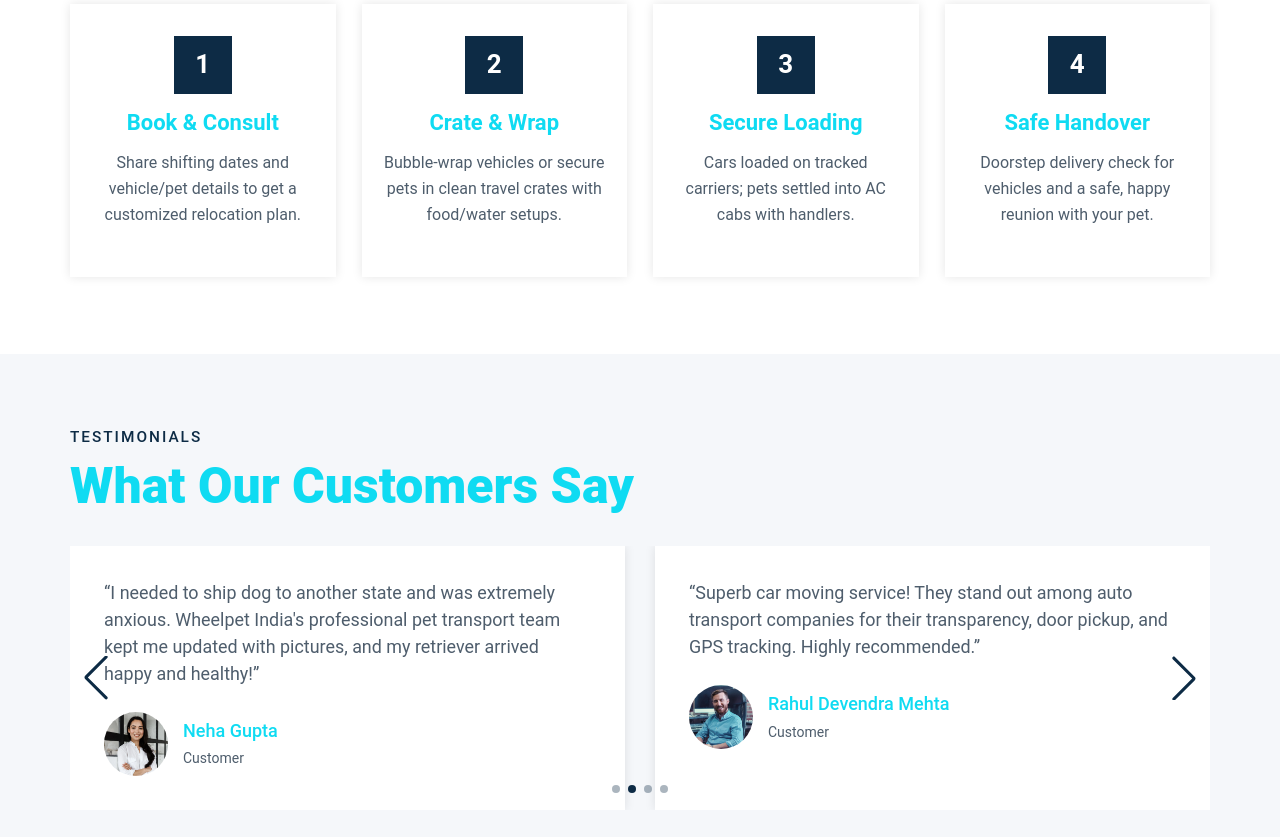
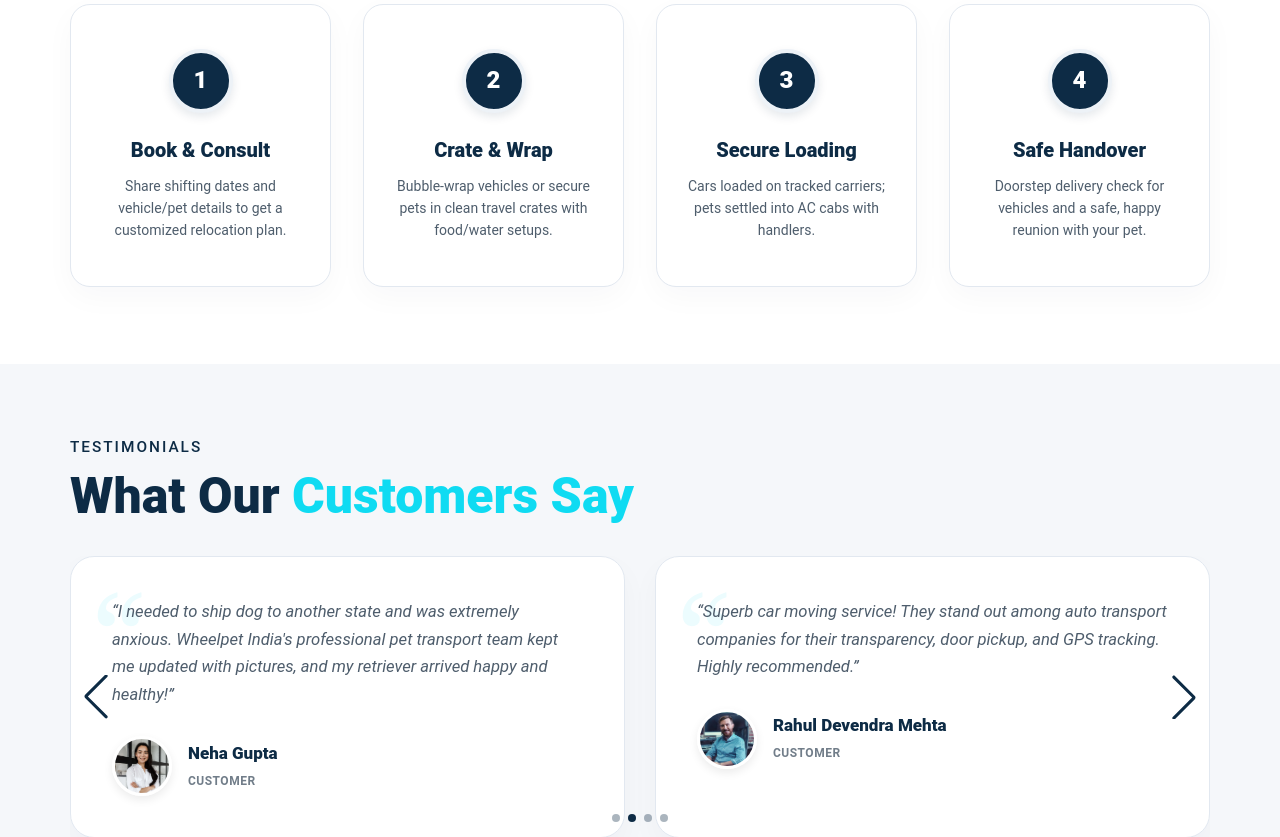
Before and after one commit to CybertizeYogesh/wheelpetindia, a Next.js app: page / in a window 1280 px wide. Shown: the part 4240-5077 px from the top of the page. Built offline with nearby package versions, Linux system fonts and the light colour scheme.

Commit message:
Redesign Process timeline and Testimonials slider for high contrast, circular badges, glassmorphic quote overlays, and hover transition scales

```diff
--- a/app/page.js
+++ b/app/page.js
@@ -90,7 +90,9 @@ export default function HomePage() {
       <section className="section">
         <div className="container">
           <p className="eyebrow">Our Process</p>
-          <h2 className="sectionTitle">How It Works</h2>
+          <h2 className={`sectionTitle ${styles.aboutTitle}`}>
+            How It <span className={styles.accentText}>Works</span>
+          </h2>
           <p className="sectionText">A straightforward process keeps your relocation planned, packed, moved, and delivered safely.</p>
           <div style={{ marginTop: 36 }}>
             <ProcessTimeline />
@@ -101,7 +103,9 @@ export default function HomePage() {
       <section className="section" style={{ background: "var(--color-light)" }}>
         <div className="container">
           <p className="eyebrow">Testimonials</p>
-          <h2 className="sectionTitle">What Our Customers Say</h2>
+          <h2 className={`sectionTitle ${styles.aboutTitle}`}>
+            What Our <span className={styles.accentText}>Customers Say</span>
+          </h2>
           <div style={{ marginTop: 34 }}>
             <TestimonialSlider />
           </div>
--- a/styles/sections.module.css
+++ b/styles/sections.module.css
@@ -628,74 +628,149 @@
 .processGrid {
   display: grid;
   grid-template-columns: repeat(auto-fit, minmax(220px, 1fr));
-  gap: clamp(18px, 2.2vw, 26px);
+  gap: clamp(20px, 2.5vw, 32px);
 }
 
 .processCard {
   position: relative;
   height: 100%;
-  padding: clamp(24px, 2.8vw, 32px) clamp(18px, 2vw, 22px);
+  padding: clamp(32px, 3.5vw, 44px) clamp(20px, 2.2vw, 28px);
   text-align: center;
   background: #ffffff;
-  box-shadow: var(--shadow-soft);
+  border: 1px solid var(--color-border);
+  border-radius: 20px;
+  box-shadow: 0 10px 30px rgba(24, 41, 55, 0.03);
+  transition: all 0.4s cubic-bezier(0.165, 0.84, 0.44, 1);
+}
+
+.processCard:hover {
+  transform: translateY(-8px);
+  border-color: rgba(15, 219, 242, 0.3);
+  box-shadow: 0 12px 30px rgba(13, 43, 69, 0.06);
 }
 
 .processNumber {
-  width: 58px;
-  height: 58px;
-  margin: 0 auto 18px;
+  width: 64px;
+  height: 64px;
+  margin: 0 auto 24px;
   display: grid;
   place-items: center;
   background: var(--color-primary);
   color: #ffffff;
-  font-size: 26px;
-  font-weight: 600;
+  font-size: 24px;
+  font-weight: 800;
+  border-radius: 50%;
+  border: 4px solid var(--color-muted);
+  box-shadow: 0 4px 10px rgba(13, 43, 69, 0.1);
+  transition: all 0.4s ease;
+}
+
+.processCard:hover .processNumber {
+  background: var(--color-secondary);
+  color: var(--color-primary);
+  border-color: rgba(15, 219, 242, 0.2);
+  transform: scale(1.08);
+  box-shadow: 0 6px 15px rgba(15, 219, 242, 0.3);
 }
 
 .processCard h3 {
   margin: 0 0 12px;
+  color: var(--color-primary);
+  font-size: 20px;
+  font-weight: 800;
+  line-height: 1.3;
+  transition: color var(--transition);
+}
+
+.processCard:hover h3 {
   color: var(--color-secondary);
-  font-size: 22px;
-  line-height: 1;
+}
+
+.processCard p {
+  margin: 0;
+  color: var(--color-text);
+  font-size: 14px;
+  line-height: 1.6;
 }
 
 .testimonialCard {
+  position: relative;
   min-height: 100%;
   height: 100%;
-  padding: clamp(24px, 2.7vw, 34px);
+  padding: clamp(30px, 3.2vw, 42px);
   background: #ffffff;
-  box-shadow: var(--shadow-soft);
+  border: 1px solid var(--color-border);
+  border-radius: 24px;
+  box-shadow: 0 12px 30px rgba(24, 41, 55, 0.03);
+  transition: all 0.4s cubic-bezier(0.165, 0.84, 0.44, 1);
+  overflow: hidden;
+}
+
+.testimonialCard::before {
+  content: "“";
+  position: absolute;
+  top: 15px;
+  left: 20px;
+  font-size: 120px;
+  color: rgba(15, 219, 242, 0.08);
+  font-family: Georgia, serif;
+  line-height: 1;
+  pointer-events: none;
+  z-index: 1;
+}
+
+.testimonialCard:hover {
+  transform: translateY(-6px);
+  border-color: rgba(15, 219, 242, 0.25);
+  box-shadow: 0 16px 36px rgba(13, 43, 69, 0.06);
 }
 
 .testimonialCard p {
-  margin: 0 0 24px;
+  position: relative;
+  margin: 0 0 28px;
   color: var(--color-text);
-  font-size: clamp(15px, 1.4vw, 18px);
-  line-height: 1.5;
+  font-size: clamp(15px, 1.3vw, 17px);
+  line-height: 1.65;
+  font-style: italic;
+  z-index: 2;
 }
 
 .profile {
   display: flex;
   align-items: center;
-  gap: 15px;
+  gap: 16px;
+  position: relative;
+  z-index: 2;
 }
 
 .profile img {
-  width: 64px;
-  height: 64px;
+  width: 60px;
+  height: 60px;
   object-fit: cover;
   border-radius: 50%;
+  border: 3px solid #ffffff;
+  box-shadow: 0 4px 10px rgba(0, 0, 0, 0.08);
 }
 
 .profile strong {
   display: block;
+  color: var(--color-primary);
+  font-size: 17px;
+  font-weight: 800;
+  transition: color var(--transition);
+}
+
+.testimonialCard:hover .profile strong {
   color: var(--color-secondary);
-  font-size: 18px;
-  font-weight: 500;
 }
 
 .profile span {
-  font-size: 14px;
+  font-size: 12px;
+  font-weight: 700;
+  color: var(--color-text);
+  opacity: 0.8;
+  letter-spacing: 0.5px;
+  text-transform: uppercase;
 }
 
 .galleryGrid {
```
